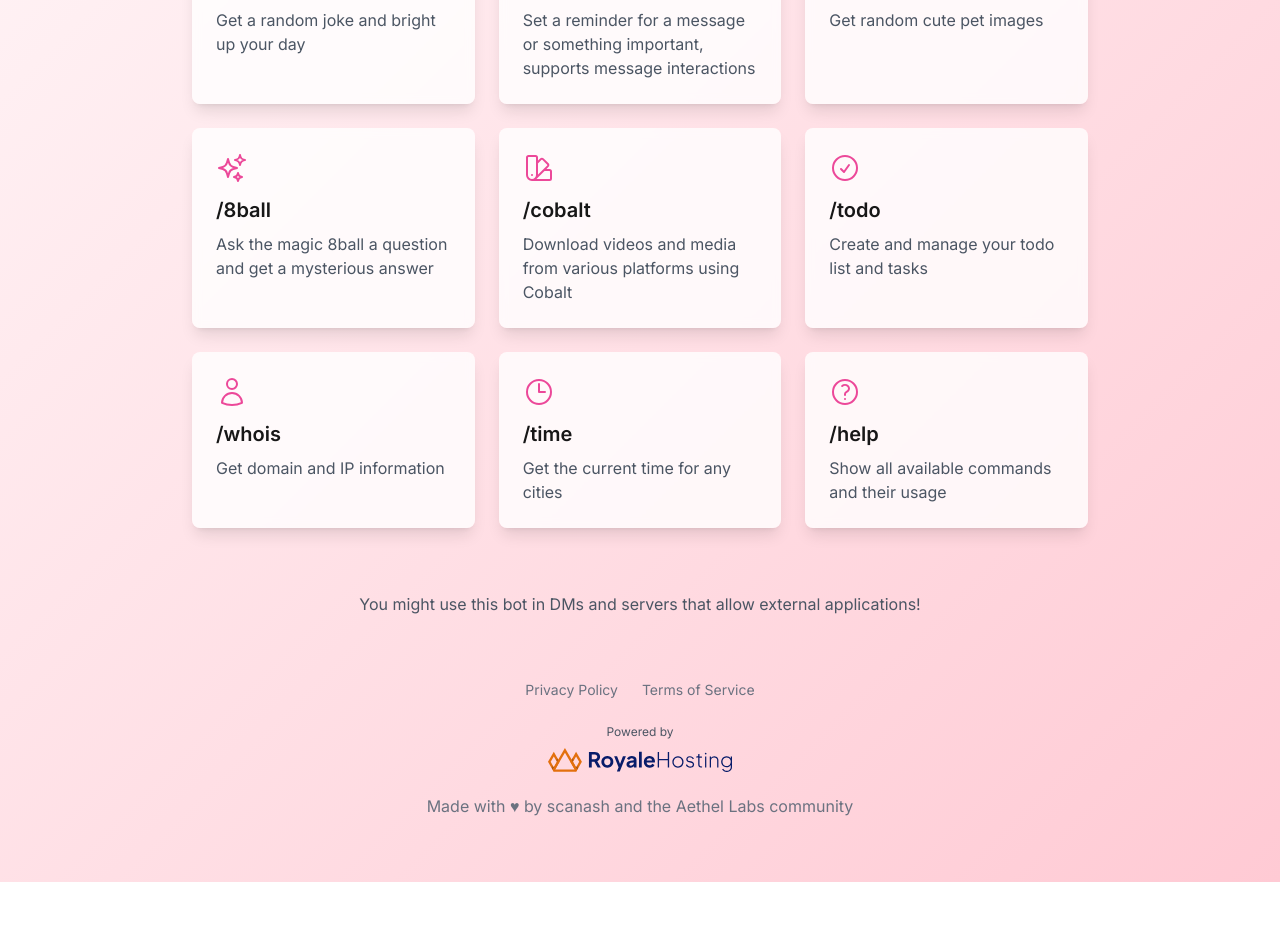
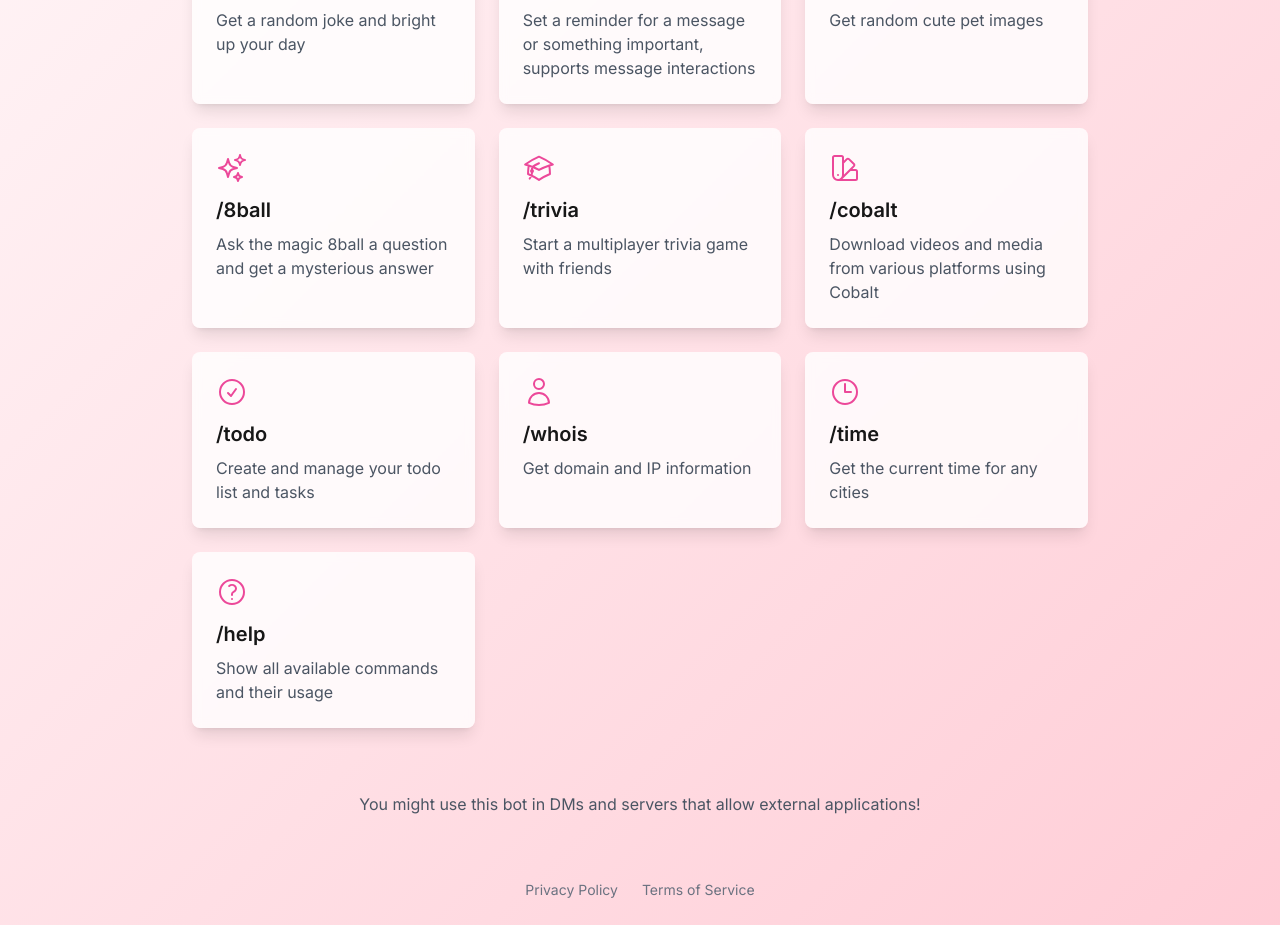
Before and after one commit to Aethel-Labs/aethel, a React (Vite) app in the folder web/: page / in a window 1280 px wide. Shown: the part 800-1725 px from the top of the page. Before the commit the page ends 1682 px from the top, so only its background shows below. Built offline with nearby package versions, Linux system fonts and the light colour scheme; no server answers.

Commit message:
feat: Add trivia command to landing page

```diff
--- a/web/src/pages/LandingPage.tsx
+++ b/web/src/pages/LandingPage.tsx
@@ -11,6 +11,7 @@ import {
   UserIcon,
   ClockIcon,
   QuestionMarkCircleIcon,
+  AcademicCapIcon,
 } from '@heroicons/react/24/outline';
 
 import { Link } from 'react-router-dom';
@@ -116,6 +117,12 @@ export default function Home() {
           </div>
 
           <div className="command-card group">
+            <AcademicCapIcon className="w-8 h-8 text-pink-500 mb-3 group-hover:scale-110 transition-transform" />
+            <h3 className="text-xl font-semibold mb-2">/trivia</h3>
+            <p className="text-gray-600">Start a multiplayer trivia game with friends</p>
+          </div>
+
+          <div className="command-card group">
             <SwatchIcon className="w-8 h-8 text-pink-500 mb-3 group-hover:scale-110 transition-transform" />
             <h3 className="text-xl font-semibold mb-2">/cobalt</h3>
             <p className="text-gray-600">
```
